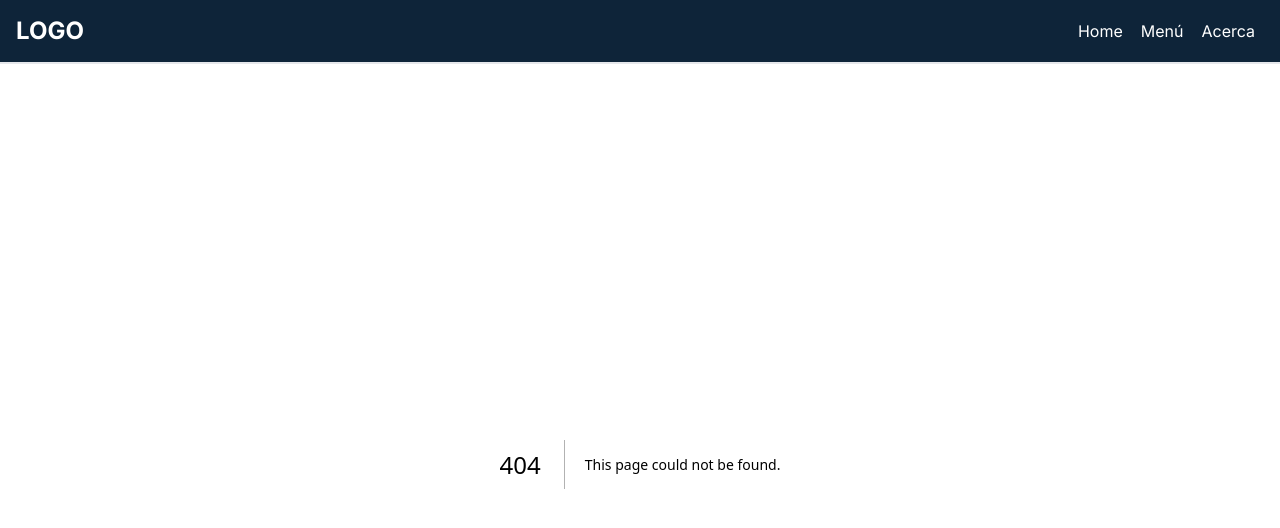
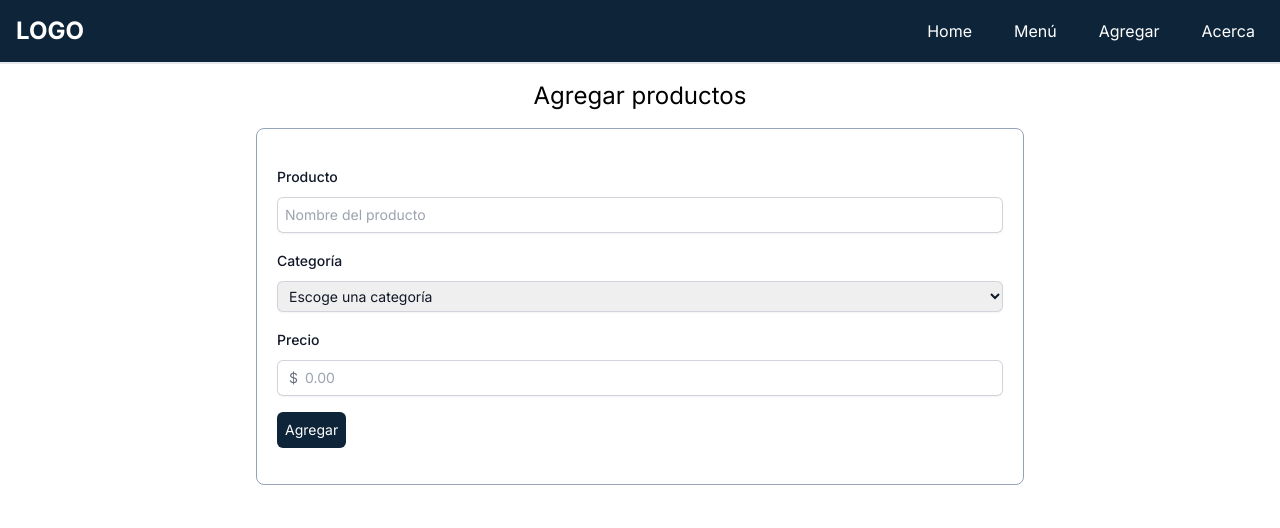
Before and after one commit to arnaldo16763695/myrestaurant, a Next.js app: page /products/add in a window 1280 px wide. Before the commit this address had no page. Shown: the top 528 px of the page. Built offline with nearby package versions, Linux system fonts and the light colour scheme.

Commit message:
Form component has been created

```diff
--- a/app/about/page.jsx
+++ b/app/about/page.jsx
@@ -3,7 +3,7 @@
 const About = () => {
     return (
       <div className='flex justify-center'>
-      <h1 className='p-4'>Acerca de Nosotros</h1>
+      <h1 className='text-center text-2xl p-4'>Acerca de Nosotros</h1>
      </div>
     )
   }
--- /dev/null
+++ b/app/components/Form.jsx
@@ -0,0 +1,77 @@
+import React from "react";
+
+const Form = () => {
+  return (
+    <form
+      className="border border-slate-400 rounded-lg  w-[80%] lg:w-[60%] p-5"
+      autoComplete="off"
+    >
+      <div className="my-4">
+        <label
+          for="name"
+          className="block text-sm font-medium leading-6 text-gray-900"
+        >
+          Producto
+        </label>
+        <div className="relative mt-2 rounded-md shadow-sm">
+          <input
+            type="text"
+            name="name"
+            id="name"
+            className="block w-full rounded-md border-0 py-1.5 pl-2 pr-20 text-gray-900 ring-1 ring-inset ring-gray-300 placeholder:text-gray-400 focus:ring-2 focus:ring-inset focus:ring-indigo-600 sm:text-sm sm:leading-6"
+            placeholder="Nombre del producto"
+          />
+        </div>
+      </div>
+      <div className="my-4">
+        <label
+          for="category"
+          className="block text-sm font-medium leading-6 text-gray-900"
+        >
+          Categoría
+        </label>
+        <div className="relative mt-2 rounded-md shadow-sm">
+          <select
+            type="text"
+            name="category"
+            id="category"
+            className="block w-full rounded-md border-0 py-1.5 pl-2 pr-20 text-gray-900 ring-1 ring-inset ring-gray-300 placeholder:text-gray-400 focus:ring-2 focus:ring-inset focus:ring-indigo-600 sm:text-sm sm:leading-6"
+            placeholder="Nombre del producto"
+          >
+            <option value="">Escoge una categoría</option>
+            <option value="">Suchi</option>
+            <option value="">Bebidas</option>
+          </select>
+        </div>
+      </div>
+
+      <div className="my-4">
+        <label
+          for="price"
+          className="block text-sm font-medium leading-6 text-gray-900"
+        >
+          Precio
+        </label>
+        <div className="relative mt-2 rounded-md shadow-sm">
+          <div className="pointer-events-none absolute inset-y-0 left-0 flex items-center pl-3">
+            <span className="text-gray-500 sm:text-sm">$</span>
+          </div>
+          <input
+            type="text"
+            name="price"
+            id="price"
+            className="block w-full rounded-md border-0 py-1.5 pl-7 pr-20 text-gray-900 ring-1 ring-inset ring-gray-300 placeholder:text-gray-400 focus:ring-2 focus:ring-inset focus:ring-indigo-600 sm:text-sm sm:leading-6"
+            placeholder="0.00"
+          />
+
+        </div>
+        <div className="my-4 lg:flex flex justify-between lg:justify-start">
+            <button className=" text-white hover:bg-gray-700 border-slate-600 rounded-md p-2 text-sm bg-[#0e2439]">Agregar</button>
+
+        </div>
+      </div>
+    </form>
+  );
+};
+
+export default Form;
--- a/app/components/NavBar.jsx
+++ b/app/components/NavBar.jsx
@@ -8,9 +8,10 @@ const NavBar = () => {
   return (
     <nav className="flex justify-between bg-[#0e2439] w-full h-16 border-b-2 px-4">
     <Logo/>
-     <div className="flex justify-center items-center h-full text-white">
+     <div className="flex justify-center items-center h-full text-white gap-6">
        <div><Link className={`p-2 rounded-lg border border-transparent ${pathname === '/' ? 'border-gray-400' : ''} hover:text-gray-400 hover:border-gray-400`} href={`/`}>Home</Link></div>
        <div><Link className={`p-2 rounded-lg border border-transparent ${pathname === '/menu' ? 'border-gray-400' : ''} hover:text-gray-400 hover:border-gray-400`} href={`/menu`}>Menú</Link></div>
+       <div><Link className={`p-2 rounded-lg border border-transparent ${pathname === '/products/add' ? 'border-gray-400' : ''} hover:text-gray-400 hover:border-gray-400`} href={`/products/add`}>Agregar</Link></div>
        <div><Link className={`p-2 rounded-lg border border-transparent ${pathname === '/about' ? 'border-gray-400' : ''} hover:text-gray-400 hover:border-gray-400`} href={`/about`}>Acerca</Link></div>
      </div>
     </nav>
--- a/app/page.js
+++ b/app/page.js
@@ -3,7 +3,7 @@ import Image from 'next/image'
 export default function Home() {
   return (
     <div className='flex justify-center'>
-    <h1 className='p-4'>Bienvenidos al Restaurante</h1>
+    <h1 className='text-center text-2xl p-4'>Bienvenidos al Restaurante</h1>
    </div>
 
   )
--- /dev/null
+++ b/app/products/add/page.jsx
@@ -0,0 +1,13 @@
+import Form from '@/app/components/Form'
+import React from 'react'
+
+const AddProduct = () => {
+  return (
+    <div className='flex flex-col items-center justify-center'>
+    <h1 className='text-center text-2xl p-4'>Agregar productos</h1>
+    <Form/>
+   </div>
+  )
+}
+
+export default AddProduct
```
